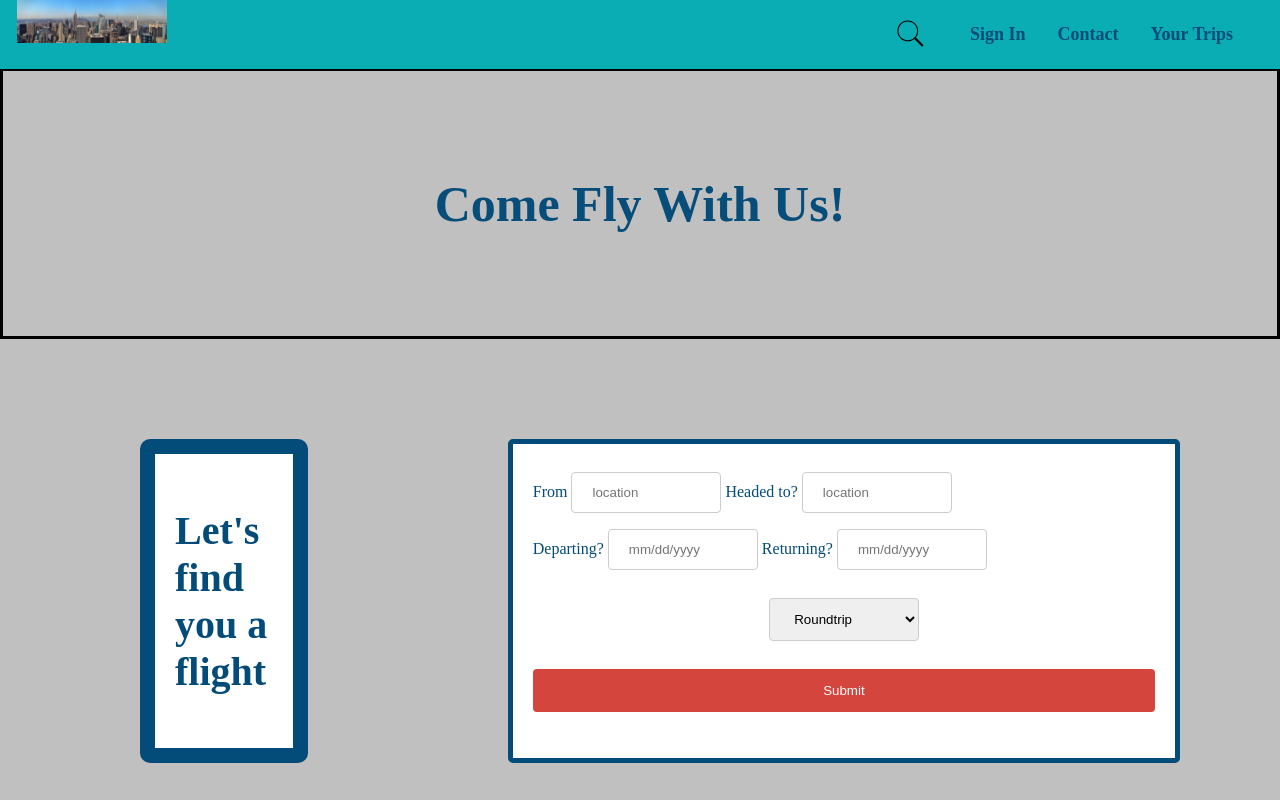
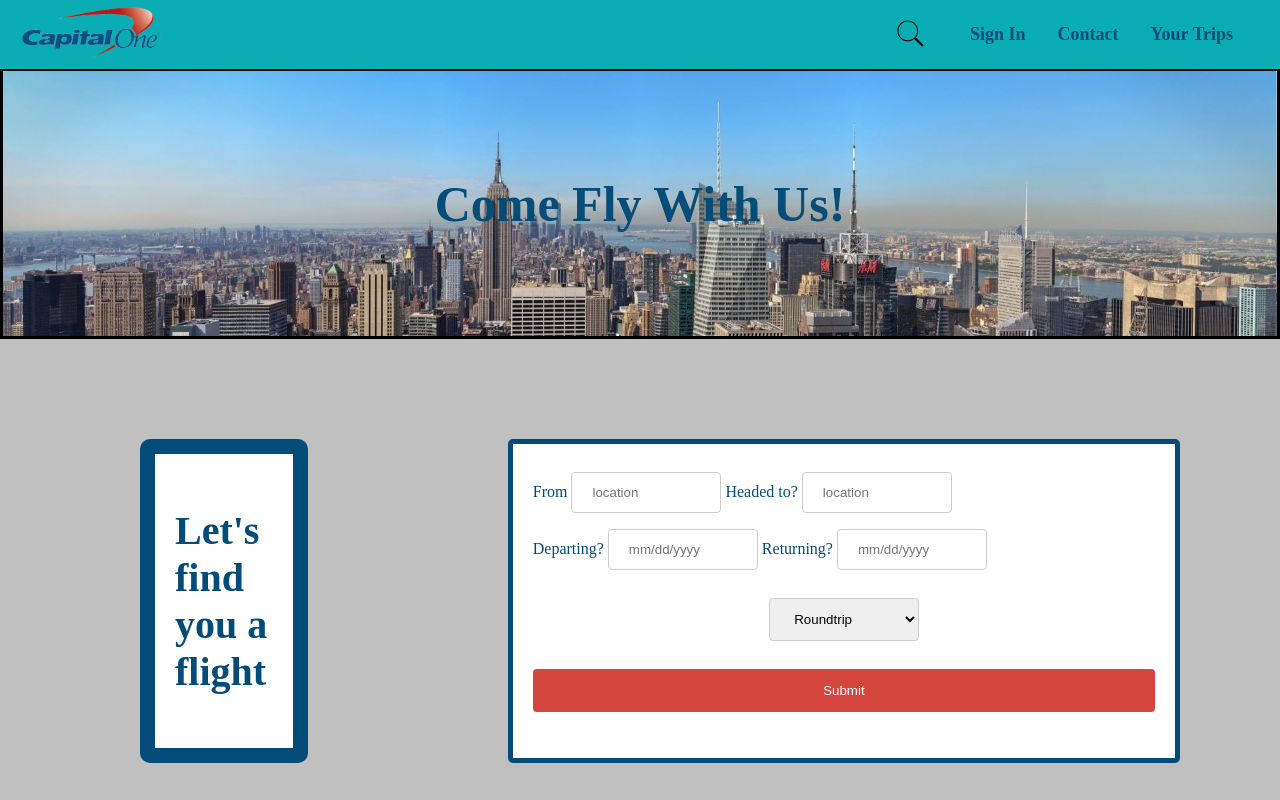
Before and after one commit to MarcusOrtiz/MarcusOrtiz.github.io, a plain HTML site: page index.html in a window 1280 px wide. Shown: the top 800 px of the page. Drawn offline with Linux system fonts and the light colour scheme; files whose address does not match are found by name.

Commit message:
Update index.html

```diff
--- a/index.html
+++ b/index.html
@@ -11,7 +11,7 @@
         <header>
             <!-- Logo -->
             <div class= "logo">
-                <img src= "images/city-3.jpg" alt= "capital one logo" width= "150px">
+                <img src= "images/capital-one-logo.png" alt= "capital one logo" width= "150px">
             </div>
 
             <!-- Toolbar -->
```
